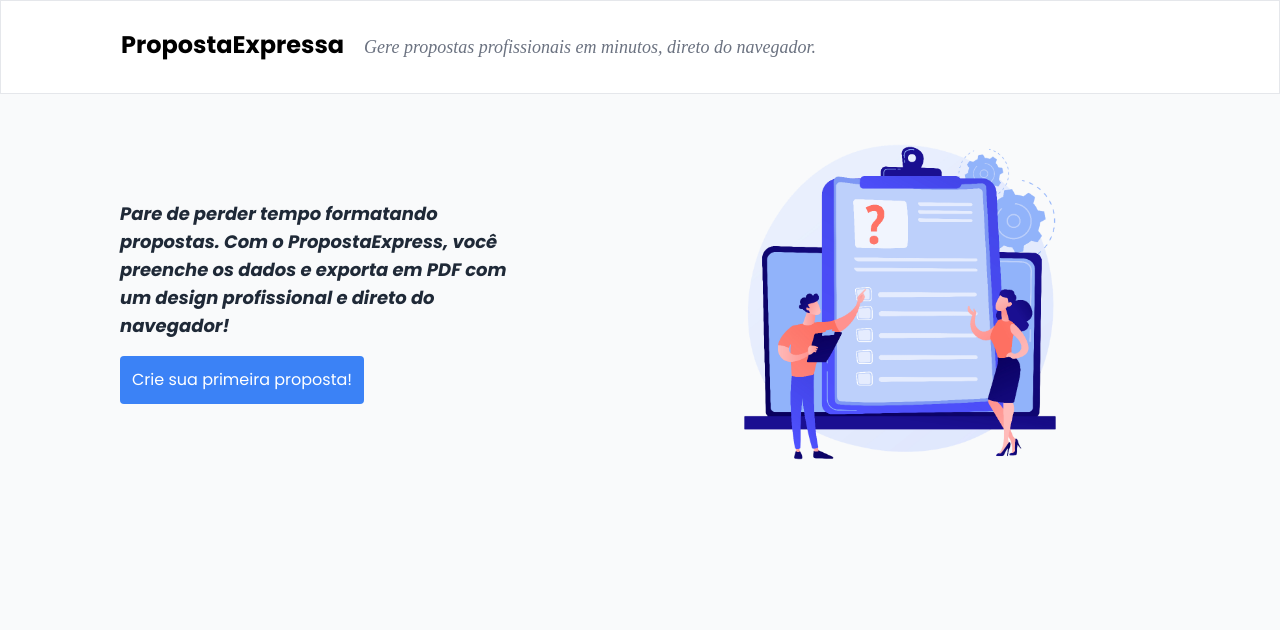
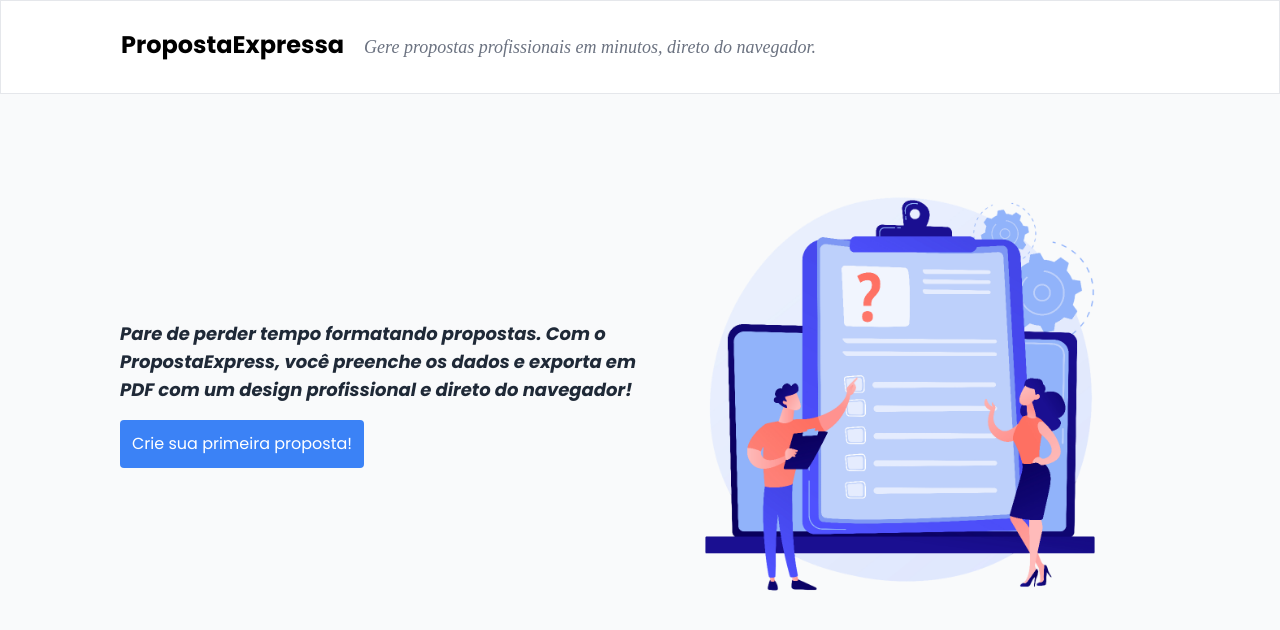
Before and after one commit to JoelJR27/proposta-expressa, a React (Vite) app: page / in a window 1280 px wide. Shown: the top 630 px of the page. Built offline with nearby package versions, Linux system fonts and the light colour scheme; a web font is replaced by a local one.

Commit message:
style: mudar posicionamento dos elementos da CTA

```diff
--- a/src/components/Cta.tsx
+++ b/src/components/Cta.tsx
@@ -1,25 +1,28 @@
 import backgroundImage from "../assets/background-image.png";
+import handleScrollTo from "../utils/handleScrollTo";
 export default function Cta() {
   return (
-    <section className="p-5 md:grid md:grid-cols-2 md:place-items-center md:px-7 md:py-0 xl:px-30 2xl:px-50">
-      <div className="flex flex-col gap-4 md:justify-center lg:text-lg lg:justify-center">
-        <h3 className="italic text-wrap font-primary text-primary-text font-bold lg:w-3/4">
-          Pare de perder tempo formatando propostas. Com o PropostaExpress, você
-          preenche os dados e exporta em PDF com um design profissional e direto
-          do navegador!
+    <section className="p-5 h-screen  items-start md:px-7 md:py-0 xl:px-30 2xl:px-50">
+      <div className="h-1/2 md:grid md:grid-cols-2 md:place-items-center lg:h-3/4">
+        <div className="flex flex-col gap-4 lg:text-lg">
+          <h3 className="italic text-wrap font-primary text-primary-text font-bold 2xl:w-3/4">
+            Pare de perder tempo formatando propostas. Com o PropostaExpress,
+            você preenche os dados e exporta em PDF com um design profissional e
+            direto do navegador!
           </h3>
-        <a
-          href="#proposal-form"
-          className="p-3 bg-primary-blue w-fit font-primary text-base text-white text-center text-pretty rounded-default-radius hover:bg-secondary-blue transition-colors delay-[10ms] "
+          <button
+            className="p-3 bg-primary-blue w-fit font-primary text-base text-white text-center text-pretty rounded-default-radius hover:bg-secondary-blue transition-colors delay-[10ms] cursor-pointer"
+            onClick={() => handleScrollTo<HTMLFormElement>("#proposal-form")}
           >
             Crie sua primeira proposta!
-        </a>
+          </button>
         </div>
         <img
-        className="w-1/1 mt-8 md:mt-0 xl:w-[80%]"
+          className="w-1/1 mt-8 md:mt-0 "
           src={backgroundImage}
           alt="Call-to-action image background."
         />
+      </div>
     </section>
   );
 }
```
Lines whose indentation alone changed are shown as unchanged.
